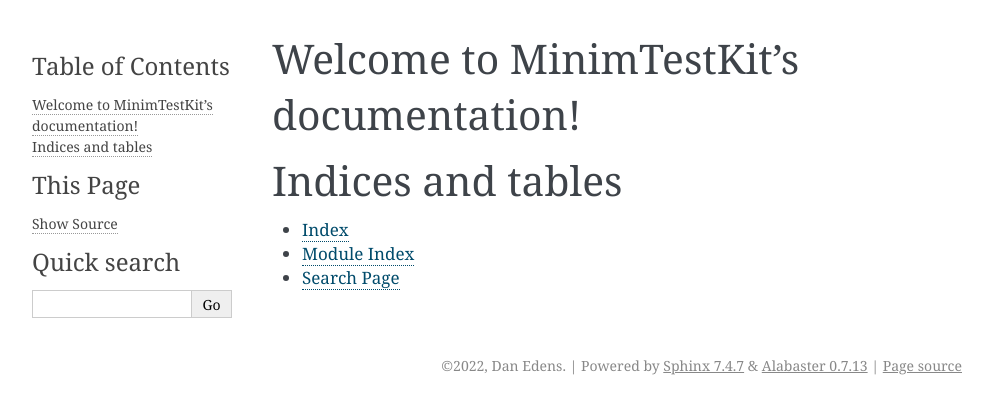
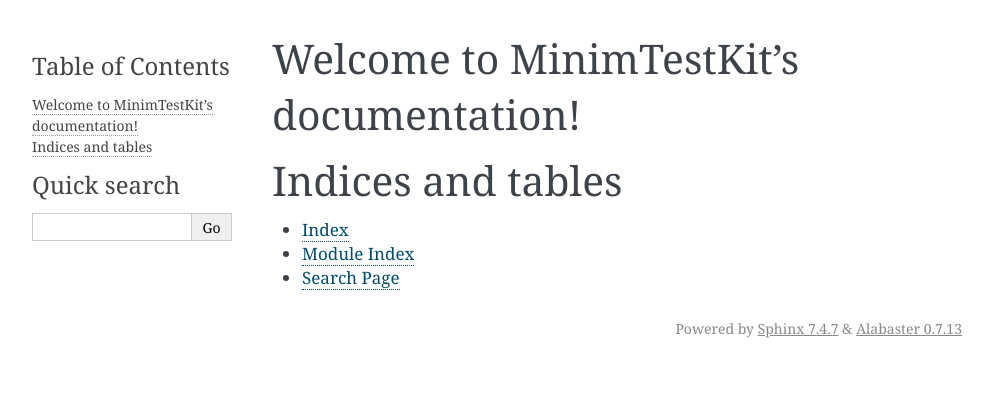
Before and after one commit to DanEdens/shared_utlities_template, a Sphinx documentation site: the page built from docs/source/index.rst, in a window 1280 px wide. Shown: the top 414 px of the page, without its empty margins (148-1141 px from the left). Built offline with Sphinx 7.4.7, drawn with Linux system fonts in a browser that asks for light colours; some of the changed lines change nothing that is shown.

Commit message:
works on sphinx-confluence config

```diff
--- a/docs/source/conf.py
+++ b/docs/source/conf.py
@@ -2,6 +2,15 @@
 #
 # For the full list of built-in configuration values, see the documentation:
 # https://www.sphinx-doc.org/en/master/usage/configuration.html
+
+# -- Setup root --------------------------------------------------------------
+import os
+import sys
+
+# import sphinx_pdj_theme
+
+root = os.path.abspath('../..')
+sys.path.insert(0, root)
 
 # -- Project information -----------------------------------------------------
 # https://www.sphinx-doc.org/en/master/usage/configuration.html#project-information
@@ -15,21 +24,44 @@
 # https://www.sphinx-doc.org/en/master/usage/configuration.html#general-configuration
 
 extensions = [
-    'sphinx.ext.autodoc',
-    'sphinx.ext.intersphinx',
-    'sphinx.ext.ifconfig',
-    'sphinx.ext.viewcode',
-    'sphinx.ext.githubpages',
-    'sphinxcontrib.confluencebuilder'
+        'sphinx.ext.autodoc',
+        'sphinx.ext.intersphinx',
+        'sphinx.ext.ifconfig',
+        'sphinx.ext.viewcode',
+        'sphinx.ext.githubpages',
+        'sphinxcontrib.confluencebuilder'
         ]
 
-templates_path = ['_templates']
-exclude_patterns = []
+latex_elements = {
+        # The paper size ('letterpaper' or 'a4paper').
+        'papersize':    'letterpaper',
+        # The font size ('10pt', '11pt' or '12pt').
+        'pointsize':    '10pt',
+        # Additional stuff for the LaTeX preamble.
+        'preamble':     '',
+        # Latex figure (float) alignment
+        'figure_align': 'htbp',
+        }
 
 
+templates_path = ['_templates']
+exclude_patterns = ['build/*']
+
+# Publish after build, defaults to False
+confluence_publish = os.environ.get("confluence_server_url", False)
+
+# Import enviroment settings
+confluence_space_name = os.environ.get("confluence_server_name", "danedens")
+confluence_server_url = os.environ.get("confluence_server_url", "localhost")
+confluence_server_user = os.environ.get("confluence_server_user", 'danedens31@gmail.com')
+confluence_server_pass = os.environ.get("confluence_server_pass", 'Not Set')
 
 # -- Options for HTML output -------------------------------------------------
 # https://www.sphinx-doc.org/en/master/usage/configuration.html#options-for-html-output
 
 html_theme = 'alabaster'
+html_short_title = 'testkitdocs'
 html_static_path = ['_static']
+html_show_sourcelink = False
+html_show_sphinx = False
+html_show_copyright = False
```
